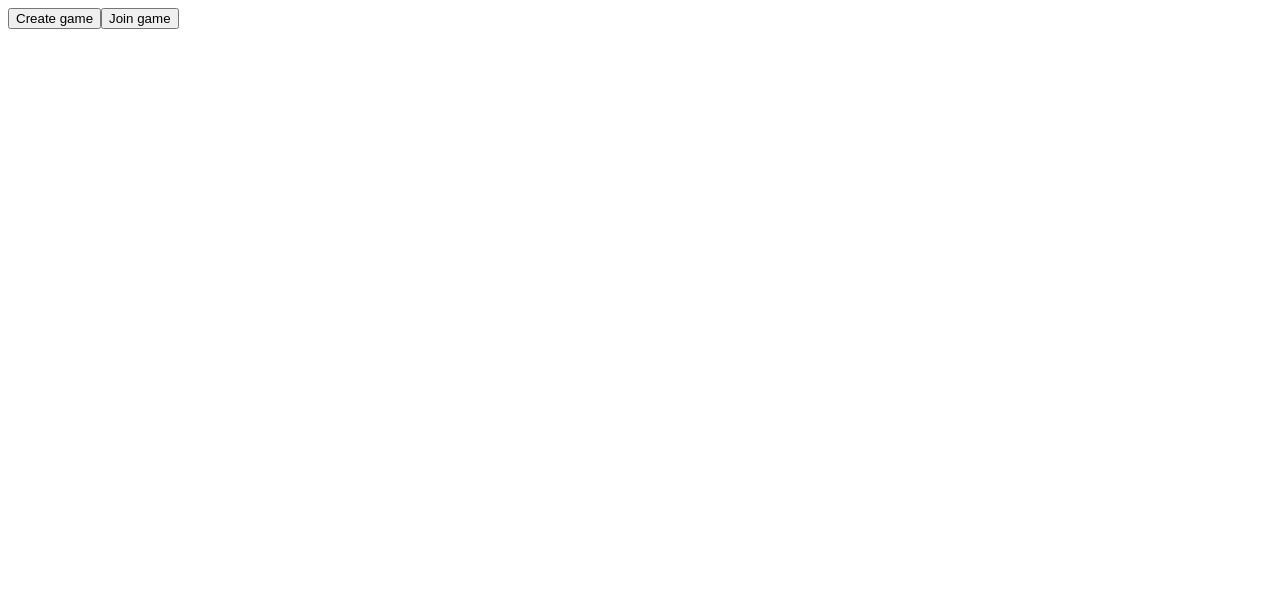
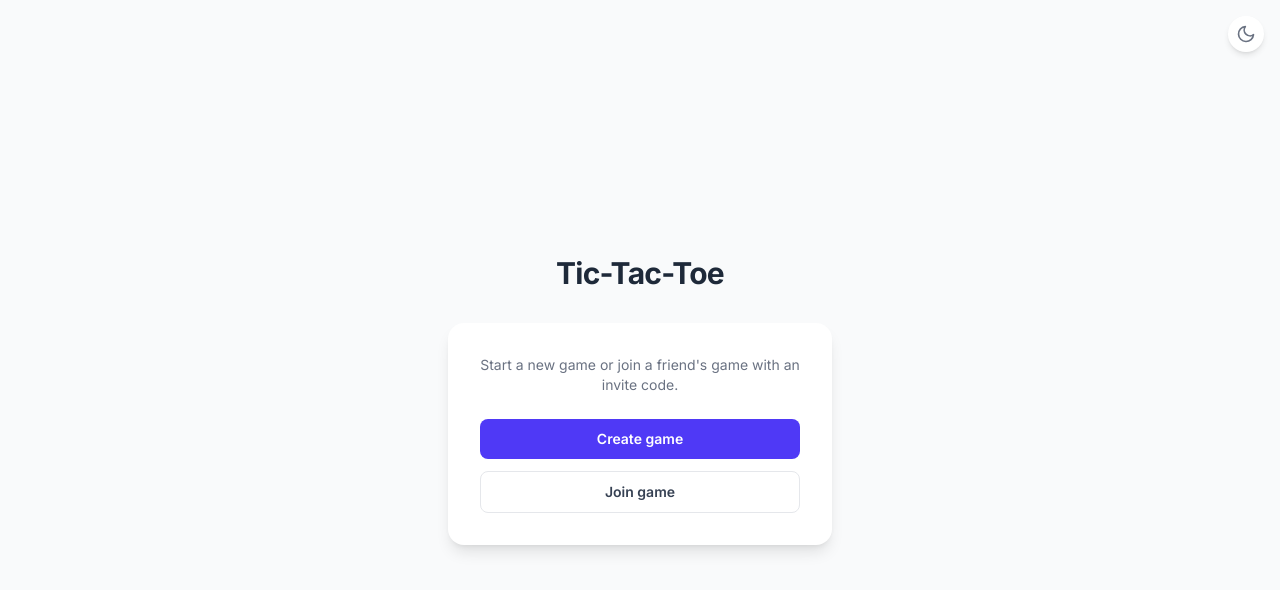
Before and after one commit to cbmitchell/tictactoe, a React (Vite) app in the folder client/: page / in a window 1280 px wide. Shown: the top 590 px of the page. Built offline with nearby package versions, Linux system fonts and the light colour scheme; no server answers.

Commit message:
Overhaul styling

```diff
--- a/client/index.html
+++ b/client/index.html
@@ -4,6 +4,9 @@
     <meta charset="UTF-8" />
     <meta name="viewport" content="width=device-width, initial-scale=1.0" />
     <title>Tic-Tac-Toe</title>
+    <link rel="preconnect" href="https://fonts.googleapis.com" />
+    <link rel="preconnect" href="https://fonts.gstatic.com" crossorigin />
+    <link href="https://fonts.googleapis.com/css2?family=Inter:wght@400;500;600;700&display=swap" rel="stylesheet" />
   </head>
   <body>
     <div id="root"></div>
--- a/client/package.json
+++ b/client/package.json
@@ -8,9 +8,11 @@
     "preview": "vite preview"
   },
   "dependencies": {
+    "@tailwindcss/vite": "^4.2.2",
     "peerjs": "^1.5.4",
     "react": "^18.3.1",
-    "react-dom": "^18.3.1"
+    "react-dom": "^18.3.1",
+    "tailwindcss": "^4.2.2"
   },
   "devDependencies": {
     "@types/react": "^18.3.1",
--- a/client/src/App.tsx
+++ b/client/src/App.tsx
@@ -13,6 +13,7 @@ import { useState, useCallback, useEffect } from 'react';
 import { useSignaling } from './hooks/useSignaling';
 import { useWebRTC } from './hooks/useWebRTC';
 import { useGame, Role } from './hooks/useGame';
+import { useDarkMode } from './hooks/useDarkMode';
 import { DataChannelMessage, ServerMessage } from './lib/signaling';
 import Lobby from './components/Lobby';
 import Board from './components/Board';
@@ -21,6 +22,7 @@ import GameStatus from './components/GameStatus';
 type AppView = 'lobby' | 'signaling' | 'playing' | 'ended';
 
 export default function App() {
+  const { isDark, toggle: toggleDark } = useDarkMode();
   const [view, setView] = useState<AppView>('lobby');
   const [role, setRole] = useState<Role>('host');
   const [inviteCode, setInviteCode] = useState<string | null>(null);
@@ -194,7 +196,33 @@ export default function App() {
   // Render
   // -----------------------------------------------------------------------
   return (
-    <div>
+    <div className="min-h-screen bg-gray-50 dark:bg-gray-950 text-gray-900 dark:text-gray-100 font-sans transition-colors duration-200">
+      {/* Dark mode toggle */}
+      <div className="fixed top-4 right-4 z-10">
+        <button
+          onClick={toggleDark}
+          aria-label={isDark ? 'Switch to light mode' : 'Switch to dark mode'}
+          className="p-2 rounded-full bg-white dark:bg-gray-800 shadow-md text-gray-500 dark:text-gray-400 hover:text-gray-700 dark:hover:text-gray-200 transition-colors"
+        >
+          {isDark ? (
+            // Sun icon
+            <svg xmlns="http://www.w3.org/2000/svg" className="w-5 h-5" fill="none" viewBox="0 0 24 24" stroke="currentColor" strokeWidth={2}>
+              <path strokeLinecap="round" strokeLinejoin="round" d="M12 3v1m0 16v1m8.66-9h-1M4.34 12h-1m15.07-6.07-.71.71M6.34 17.66l-.71.71m12.73 0-.71-.71M6.34 6.34l-.71-.71M12 7a5 5 0 1 0 0 10A5 5 0 0 0 12 7z" />
+            </svg>
+          ) : (
+            // Moon icon
+            <svg xmlns="http://www.w3.org/2000/svg" className="w-5 h-5" fill="none" viewBox="0 0 24 24" stroke="currentColor" strokeWidth={2}>
+              <path strokeLinecap="round" strokeLinejoin="round" d="M21 12.79A9 9 0 1 1 11.21 3 7 7 0 0 0 21 12.79z" />
+            </svg>
+          )}
+        </button>
+      </div>
+
+      <div className="flex flex-col items-center justify-center min-h-screen px-4 py-12">
+        <h1 className="text-3xl font-bold tracking-tight mb-8 text-gray-800 dark:text-gray-100">
+          Tic-Tac-Toe
+        </h1>
+
         {(view === 'lobby' || view === 'signaling') && (
           <Lobby
             signalingStatus={signaling.status}
@@ -205,7 +233,7 @@ export default function App() {
         )}
 
         {(view === 'playing' || view === 'ended') && (
-        <>
+          <div className="flex flex-col items-center gap-6 w-full max-w-sm">
             <GameStatus
               mySymbol={game.mySymbol}
               currentTurn={game.currentTurn}
@@ -225,8 +253,9 @@ export default function App() {
               isMyTurn={game.isMyTurn}
               onSquareClick={game.makeMove}
             />
-        </>
+          </div>
         )}
+      </div>
     </div>
   );
 }
--- a/client/src/components/Board.tsx
+++ b/client/src/components/Board.tsx
@@ -29,7 +29,7 @@ export default function BoardComponent({
   const winningSet = winningLine ? new Set(winningLine) : null;
 
   return (
-    <div>
+    <div className="grid grid-cols-3 gap-2 w-full max-w-xs sm:max-w-sm aspect-square">
       {board.map((value: Square, index: number) => {
         const isWinning = winningSet?.has(index) ?? false;
         const isEmpty = value === null;
@@ -42,6 +42,34 @@ export default function BoardComponent({
             disabled={!isClickable}
             data-winning={isWinning}
             data-value={value ?? ''}
+            className={[
+              'flex items-center justify-center rounded-xl text-4xl sm:text-5xl font-bold transition-all duration-150 aspect-square select-none',
+              // Base background
+              isWinning
+                ? 'bg-indigo-100 dark:bg-indigo-900/50'
+                : 'bg-white dark:bg-gray-900',
+              // Border
+              'border-2',
+              isWinning
+                ? 'border-indigo-400 dark:border-indigo-500'
+                : 'border-gray-200 dark:border-gray-700',
+              // Text color by symbol
+              value === 'X'
+                ? isWinning
+                  ? 'text-indigo-600 dark:text-indigo-400'
+                  : 'text-indigo-500 dark:text-indigo-400'
+                : value === 'O'
+                ? isWinning
+                  ? 'text-rose-500 dark:text-rose-400'
+                  : 'text-rose-400 dark:text-rose-400'
+                : '',
+              // Hover / cursor for clickable squares
+              isClickable
+                ? 'cursor-pointer hover:bg-gray-50 dark:hover:bg-gray-800 hover:border-gray-300 dark:hover:border-gray-600'
+                : 'cursor-default',
+              // Dim non-winning squares when there's a winner
+              winningSet && !isWinning ? 'opacity-40' : 'opacity-100',
+            ].join(' ')}
           >
             {value}
           </button>
--- a/client/src/components/Lobby.tsx
+++ b/client/src/components/Lobby.tsx
@@ -53,53 +53,100 @@ export default function Lobby({
     signalingStatus === 'connected' && mode === 'join' && !inviteCode;
 
   return (
-    <div>
+    <div className="w-full max-w-sm bg-white dark:bg-gray-900 rounded-2xl shadow-lg dark:shadow-gray-950 p-8 flex flex-col items-center gap-6">
       {/* Initial choice */}
       {mode === 'choose' && !isConnecting && (
         <>
-          <button onClick={onCreateGame}>Create game</button>
-          <button onClick={() => setMode('join')}>Join game</button>
+          <p className="text-sm text-gray-500 dark:text-gray-400 text-center">
+            Start a new game or join a friend's game with an invite code.
+          </p>
+          <div className="flex flex-col gap-3 w-full">
+            <button
+              onClick={onCreateGame}
+              className="w-full py-2.5 px-4 rounded-lg bg-indigo-600 hover:bg-indigo-700 active:bg-indigo-800 text-white font-semibold text-sm transition-colors"
+            >
+              Create game
+            </button>
+            <button
+              onClick={() => setMode('join')}
+              className="w-full py-2.5 px-4 rounded-lg bg-white dark:bg-gray-800 border border-gray-200 dark:border-gray-700 hover:bg-gray-50 dark:hover:bg-gray-700 text-gray-700 dark:text-gray-200 font-semibold text-sm transition-colors"
+            >
+              Join game
+            </button>
+          </div>
         </>
       )}
 
       {/* Join flow — code entry */}
       {mode === 'join' && signalingStatus === 'idle' && (
         <>
+          <p className="text-sm text-gray-500 dark:text-gray-400 text-center">
+            Enter the 6-character invite code your opponent shared with you.
+          </p>
+          <div className="flex flex-col gap-3 w-full">
             <input
               type="text"
-            placeholder="Enter invite code"
+              placeholder="XXXXXX"
               value={codeInput}
               maxLength={6}
               onChange={(e) => setCodeInput(e.target.value.toUpperCase())}
               onKeyDown={(e) => e.key === 'Enter' && handleJoinSubmit()}
               autoFocus
+              className="w-full py-2.5 px-4 rounded-lg border border-gray-200 dark:border-gray-700 bg-white dark:bg-gray-800 text-gray-900 dark:text-gray-100 text-center text-xl font-mono tracking-widest placeholder-gray-300 dark:placeholder-gray-600 focus:outline-none focus:ring-2 focus:ring-indigo-500"
             />
-          {inputError && <p>{inputError}</p>}
-          <button onClick={handleJoinSubmit}>Join</button>
-          <button onClick={() => setMode('choose')}>Back</button>
+            {inputError && (
+              <p className="text-sm text-red-500 dark:text-red-400 text-center">{inputError}</p>
+            )}
+            <button
+              onClick={handleJoinSubmit}
+              className="w-full py-2.5 px-4 rounded-lg bg-indigo-600 hover:bg-indigo-700 active:bg-indigo-800 text-white font-semibold text-sm transition-colors"
+            >
+              Join
+            </button>
+            <button
+              onClick={() => setMode('choose')}
+              className="w-full py-2 px-4 rounded-lg text-gray-500 dark:text-gray-400 hover:text-gray-700 dark:hover:text-gray-200 text-sm transition-colors"
+            >
+              Back
+            </button>
+          </div>
         </>
       )}
 
       {/* Connecting */}
       {isConnecting && !isWaitingForGuest && !isWaitingForHost && (
-        <p>Connecting…</p>
+        <p className="text-sm text-gray-500 dark:text-gray-400 animate-pulse">Connecting…</p>
       )}
 
       {/* Host: waiting for guest to join */}
       {isWaitingForGuest && (
-        <>
-          <p>Share this code with your opponent:</p>
-          <strong>{inviteCode}</strong>
-          <p>Waiting for opponent to join…</p>
-        </>
+        <div className="flex flex-col items-center gap-4 w-full">
+          <p className="text-sm text-gray-500 dark:text-gray-400 text-center">
+            Share this code with your opponent:
+          </p>
+          <div className="bg-gray-100 dark:bg-gray-800 rounded-xl px-6 py-4 w-full text-center">
+            <span className="text-3xl font-mono font-bold tracking-widest text-indigo-600 dark:text-indigo-400 select-all">
+              {inviteCode}
+            </span>
+          </div>
+          <p className="text-sm text-gray-400 dark:text-gray-500 animate-pulse">
+            Waiting for opponent to join…
+          </p>
+        </div>
       )}
 
       {/* Guest: waiting for WebRTC handshake */}
-      {isWaitingForHost && <p>Connecting to opponent…</p>}
+      {isWaitingForHost && (
+        <p className="text-sm text-gray-500 dark:text-gray-400 animate-pulse">
+          Connecting to opponent…
+        </p>
+      )}
 
-      {/* Error states */}
+      {/* Error state */}
       {signalingStatus === 'error' && (
-        <p>Connection error. Please refresh and try again.</p>
+        <p className="text-sm text-red-500 dark:text-red-400 text-center">
+          Connection error. Please refresh and try again.
+        </p>
       )}
     </div>
   );
--- /dev/null
+++ b/client/src/hooks/useDarkMode.ts
@@ -0,0 +1,22 @@
+import { useState, useEffect } from 'react';
+
+export function useDarkMode() {
+  const [isDark, setIsDark] = useState<boolean>(() => {
+    const stored = localStorage.getItem('darkMode');
+    return stored === 'true';
+  });
+
+  useEffect(() => {
+    const root = document.documentElement;
+    if (isDark) {
+      root.classList.add('dark');
+    } else {
+      root.classList.remove('dark');
+    }
+    localStorage.setItem('darkMode', String(isDark));
+  }, [isDark]);
+
+  const toggle = () => setIsDark((prev) => !prev);
+
+  return { isDark, toggle };
+}
--- /dev/null
+++ b/client/src/index.css
@@ -0,0 +1,7 @@
+@import "tailwindcss";
+
+@variant dark (&:is(.dark, .dark *));
+
+@theme {
+  --font-sans: 'Inter', system-ui, sans-serif;
+}
--- a/client/src/main.tsx
+++ b/client/src/main.tsx
@@ -1,5 +1,6 @@
 import { StrictMode } from 'react';
 import { createRoot } from 'react-dom/client';
+import './index.css';
 import App from './App';
 
 createRoot(document.getElementById('root')!).render(
--- a/client/vite.config.ts
+++ b/client/vite.config.ts
@@ -1,6 +1,7 @@
 import { defineConfig } from 'vite';
 import react from '@vitejs/plugin-react';
+import tailwindcss from '@tailwindcss/vite';
 
 export default defineConfig({
-  plugins: [react()],
+  plugins: [tailwindcss(), react()],
 });
```
Also changed, not shown: client/src/components/GameStatus.tsx (+56 -10 lines), 1 other file (tests, documents, lock files or other folders). Lines whose indentation alone changed are shown as unchanged.
